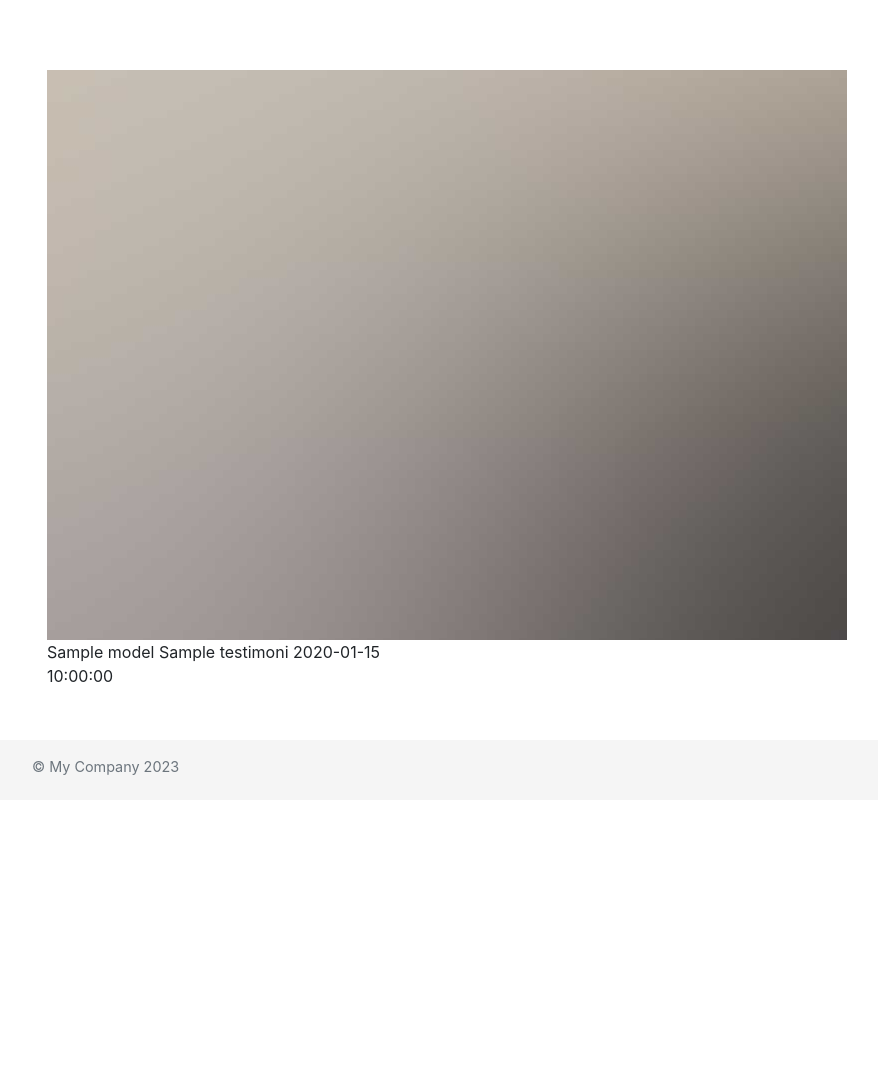
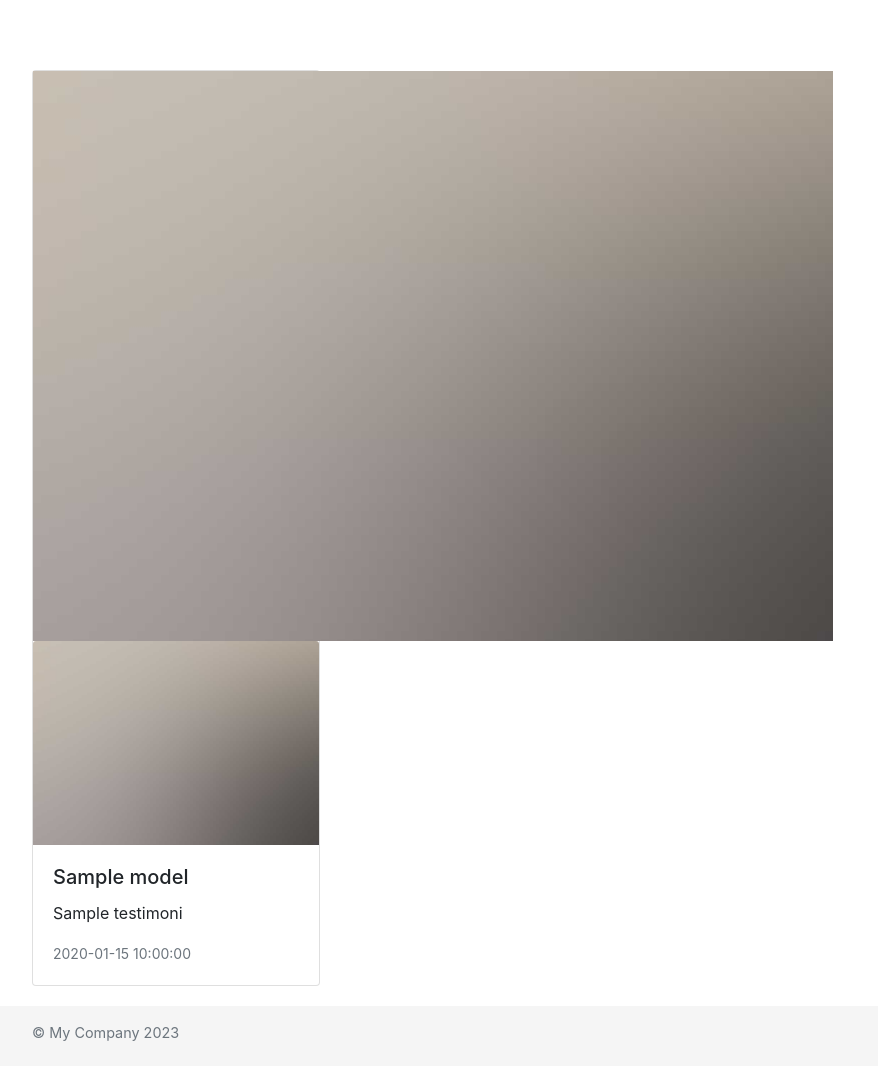
Before and after one commit to madki13/telkom, a Yii app: template app/views/testimoni/blog/listNews.php in a window 1280 px wide. Shown: the whole page, without its empty margins (53-931 px from the left). Before the commit the page ends 775 px from the top, so only its background shows below. Run offline with PHP 8.4 and a stand-in for Yii, Linux system fonts and the light colour scheme; the template is opened without the code that fills it: most values are stand-ins (such as "Sample title", 1, 10 or a date in 2020); data that the repository does not hold is empty; a stand-in replaces the project's code that opens the database connection; some libraries are stand-ins or nearby versions.

Commit message:
update testimoni

```diff
--- a/app/views/testimoni/blog/listNews.php
+++ b/app/views/testimoni/blog/listNews.php
@@ -8,16 +8,19 @@ if(empty($photo) || !is_file($_SERVER['DOCUMENT_ROOT'].$photo)){
 }
 
 ?>
-<div class="col-lg-4 col-md-4">
-    <div class="testimoni-index animate-box fadeInUp animated-fast">
+
+
+<div class="card" style="width: 18rem;">
+    <div class="berita-index animate-box fadeInUp animated-fast">
+        <a href="<?= Url::to(['berita/view', 'id' => $model->id]) ?>" nama="<?= $model->nama ?>">
             <img class="img-responsive" src="<?= $photo ?>" />
         </a>
-        <div class="testimoni-text">
-            <span class="posted_on"><?= $model->nama ?></span>
+        <img class="card-img-top" src="<?= $photo ?>" alt="" <?= $model->nama ?>">
 
-            <span class="posted_on"><?= $model->testimoni ?></span>
-            <span class="posted_on"><?= $model->tanggal_terbit ?></span>
-
-        </div>
+    </div>
+    <div class="card-body">
+        <h5 class="card-title"><?= $model->nama ?></h5>
+        <p class="card-text"><?= $model->testimoni ?></p>
+        <small class="text-muted"><?= $model->tanggal_terbit ?></small>
     </div>
 </div>
```
Also changed, not shown: app/models/Berita.php (+33 -0 lines), app/views/berita/blog/listNews.php (+19 -2 lines), app/views/testimoni/index.php (+17 -16 lines), app/views/berita/admin.php (renamed from app/views/berita/admin/index.php), app/web/uploads/project-1.jpg (added), 1 other file.
